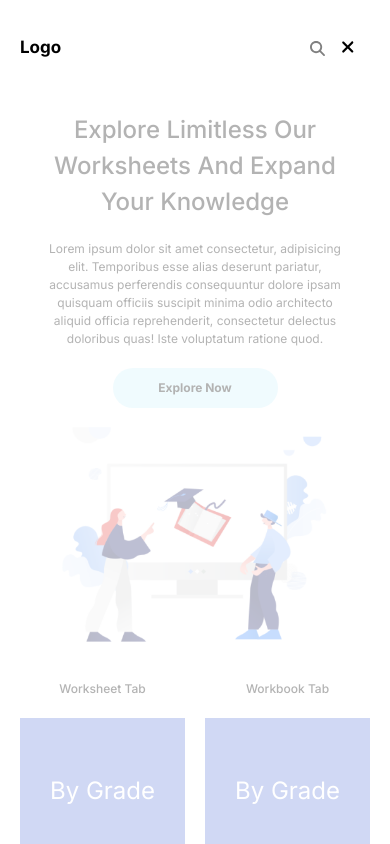
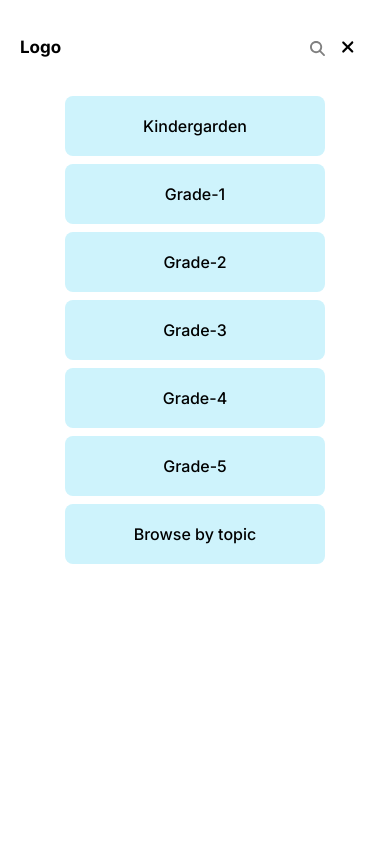
Before and after one commit to Faiaz-Rahman/k5new, a Next.js app: page / in a window 390 px wide. Both pictures are taken after a click on the element 339 px from the left and 48 px from the top of the page. Shown: the top 844 px of the page. Built offline with nearby package versions, Linux system fonts and the light colour scheme.

Commit message:
side menu bar added

```diff
--- a/src/app/_components/Header/index.tsx
+++ b/src/app/_components/Header/index.tsx
@@ -113,10 +113,10 @@ export default function Head() {
             <AnimatePresence>
                 {menuPressed && (
                     <motion.div
-                        className="h-screen w-full bg-white absolute
-                    top-full lg:hidden
-                    transition-all duration-75
-                    opacity-70
+                        className="h-[100vh] w-full bg-white absolute
+                        top-full lg:hidden
+                        transition-all duration-75
+                        flex flex-col gap-2
                     "
                         initial={{
                             x: '100%',
@@ -126,11 +126,33 @@ export default function Head() {
                         }}
                         exit={{ x: '100%' }}
                         transition={{
-                            bounce: 0.5,
+                            bounce: 0.7,
                             type: 'spring',
-                            stiffness: 70,
+                            stiffness: 100,
                         }}
-                    ></motion.div>
+                    >
+                        {bottom_navbar_items.map(
+                            (navbar_item, nav_index) => {
+                                return (
+                                    <div
+                                        className="h-[60px]
+                                    w-2/3 bg-[--button-primary] self-center
+                                    rounded-lg cursor-pointer flex items-center
+                                    justify-center
+                                "
+                                    >
+                                        <p
+                                            className="text-black
+                                            text-md font-medium
+                                        "
+                                        >
+                                            {navbar_item}
+                                        </p>
+                                    </div>
+                                )
+                            }
+                        )}
+                    </motion.div>
                 )}
             </AnimatePresence>
 
```
